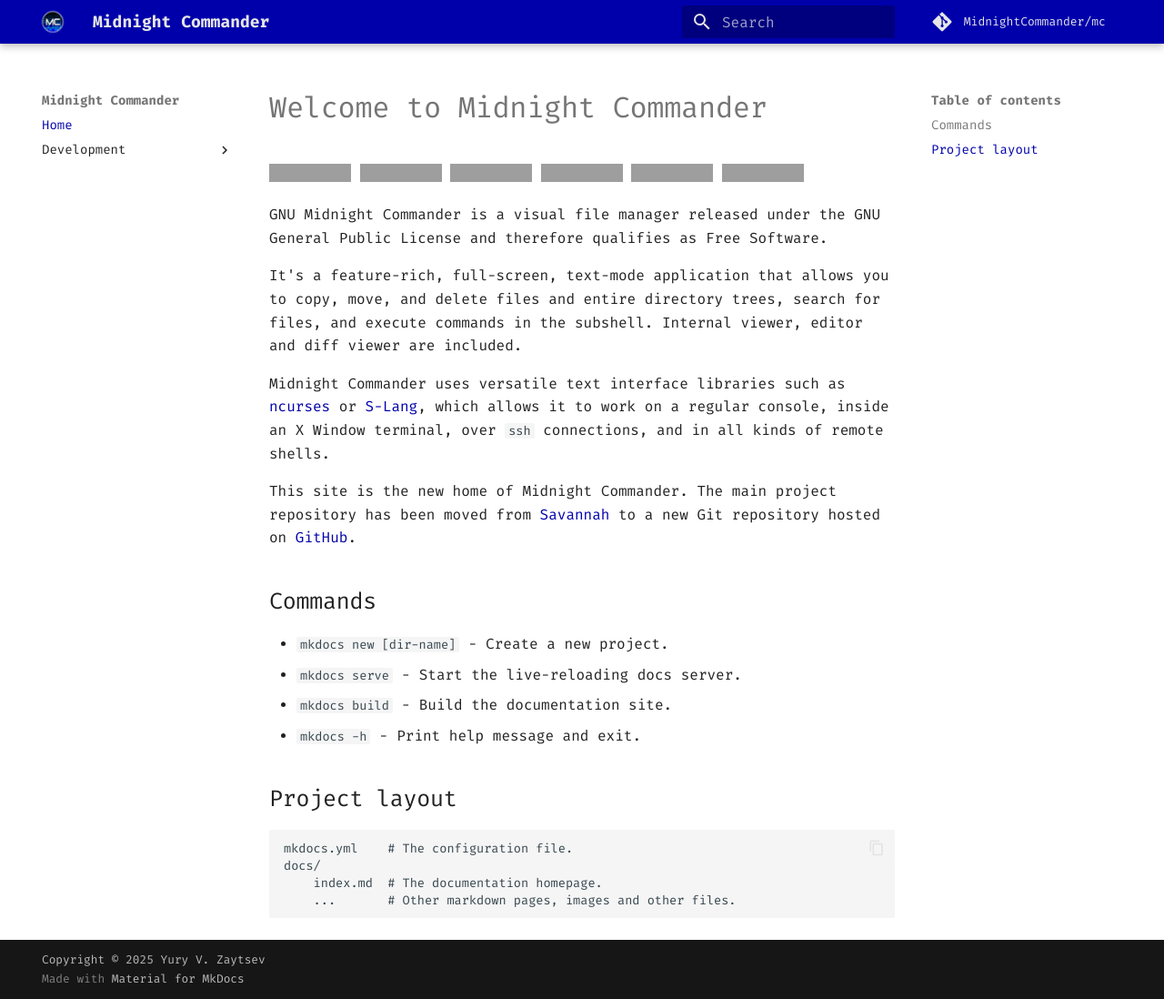
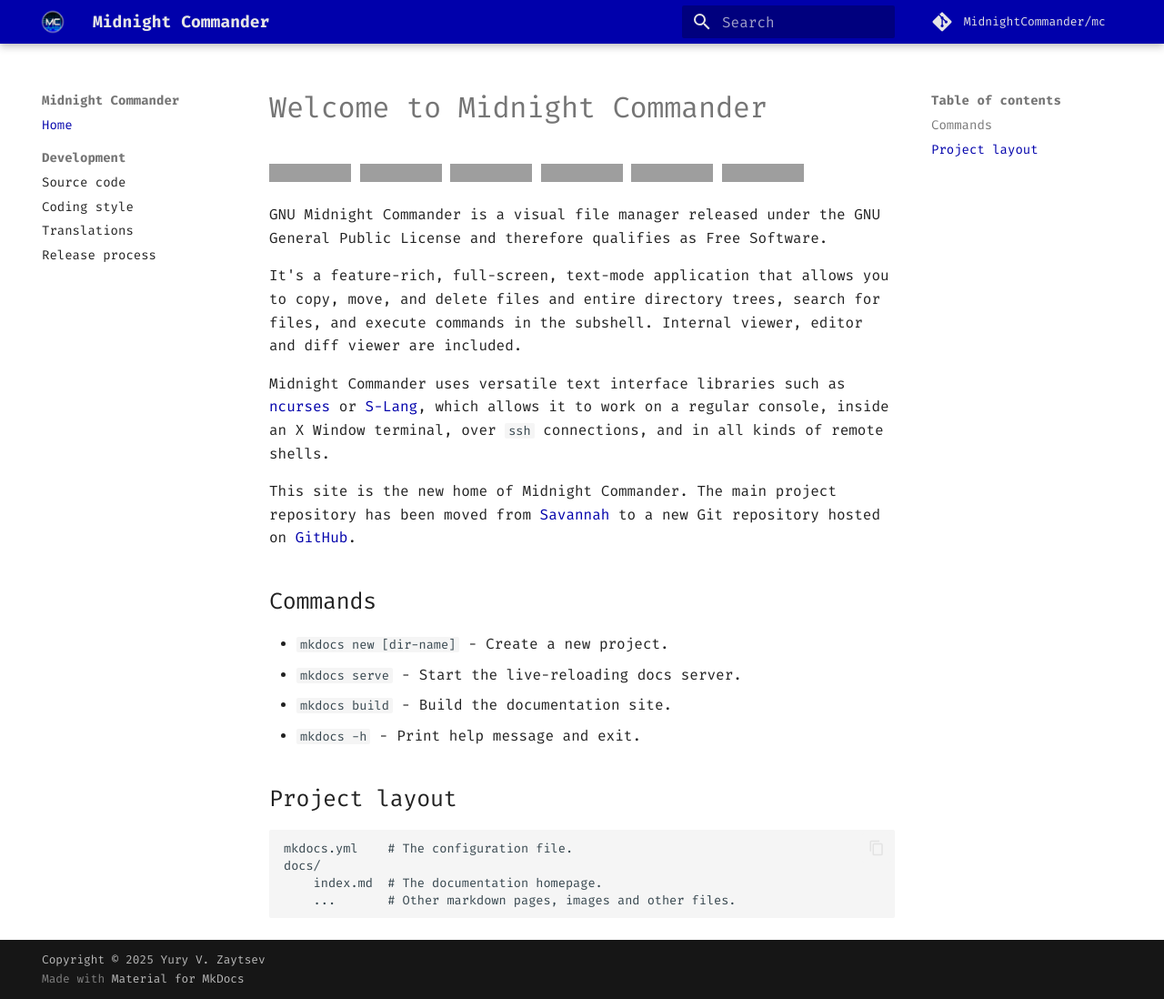
Before and after one commit to MidnightCommander/website, an MkDocs documentation site: the page built from docs/index.md, in a window 1280 px wide and 1098 px high. Shown: the whole window at 91% size. Built offline with MkDocs 1.6.1 and Material for MkDocs 9.7.7, drawn with Linux system fonts in a browser that asks for light colours; comment, search, counter and statistics services are not loaded; grey boxes are pictures that could not be loaded.

Commit message:
Re-arrange navigation

```diff
--- a/mkdocs.yml
+++ b/mkdocs.yml
@@ -28,13 +28,13 @@
 
   features:
     - content.code.copy
-#    - navigation.tabs
+    - navigation.sections
 
 nav:
   - Home: index.md
   - Development:
+      - Source code: source-code.md
       - Coding style: coding-style.md
-      - Source code: source-code.md
       - Translations: translations.md
       - Release process: release-process.md
 
```
